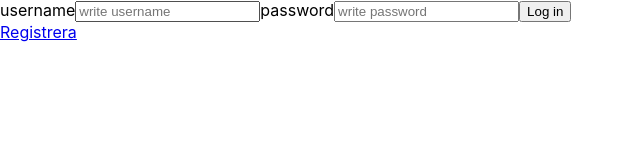
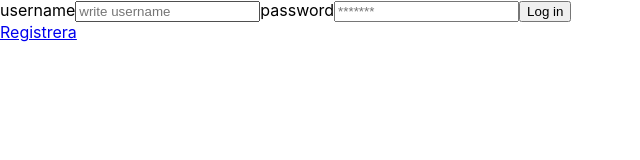
Before and after one commit to Jonas324/parliamo, a React (Create React App) app in the folder parliamo/: page /login in a window 1280 px wide. Shown: the top 160 px of the page, without its empty margins (0-640 px from the left). Built offline with nearby package versions, Linux system fonts and the light colour scheme.

Commit message:
made the password input hidden in lagin page

```diff
--- a/parliamo/src/pages/Login.js
+++ b/parliamo/src/pages/Login.js
@@ -12,7 +12,7 @@ export const Login = (props) => {
             <label htmlFor="username">username</label>
             <input type="username" onChange={(e) => setUsername(e.target.value)} placeholder="write username" id="username" name="username"/>
             <label htmlFor="password">password</label>
-            <input type="passsword" onChange={(e) => setPassword(e.target.value)} placeholder="write password" id="password" name="password"/>
+            <input value={password} onChange={(e) => setPassword(e.target.value)} type="password" placeholder="*******"/>
             <button>Log in</button>
         </form>
         <a href="/register">Registrera</a>
```
